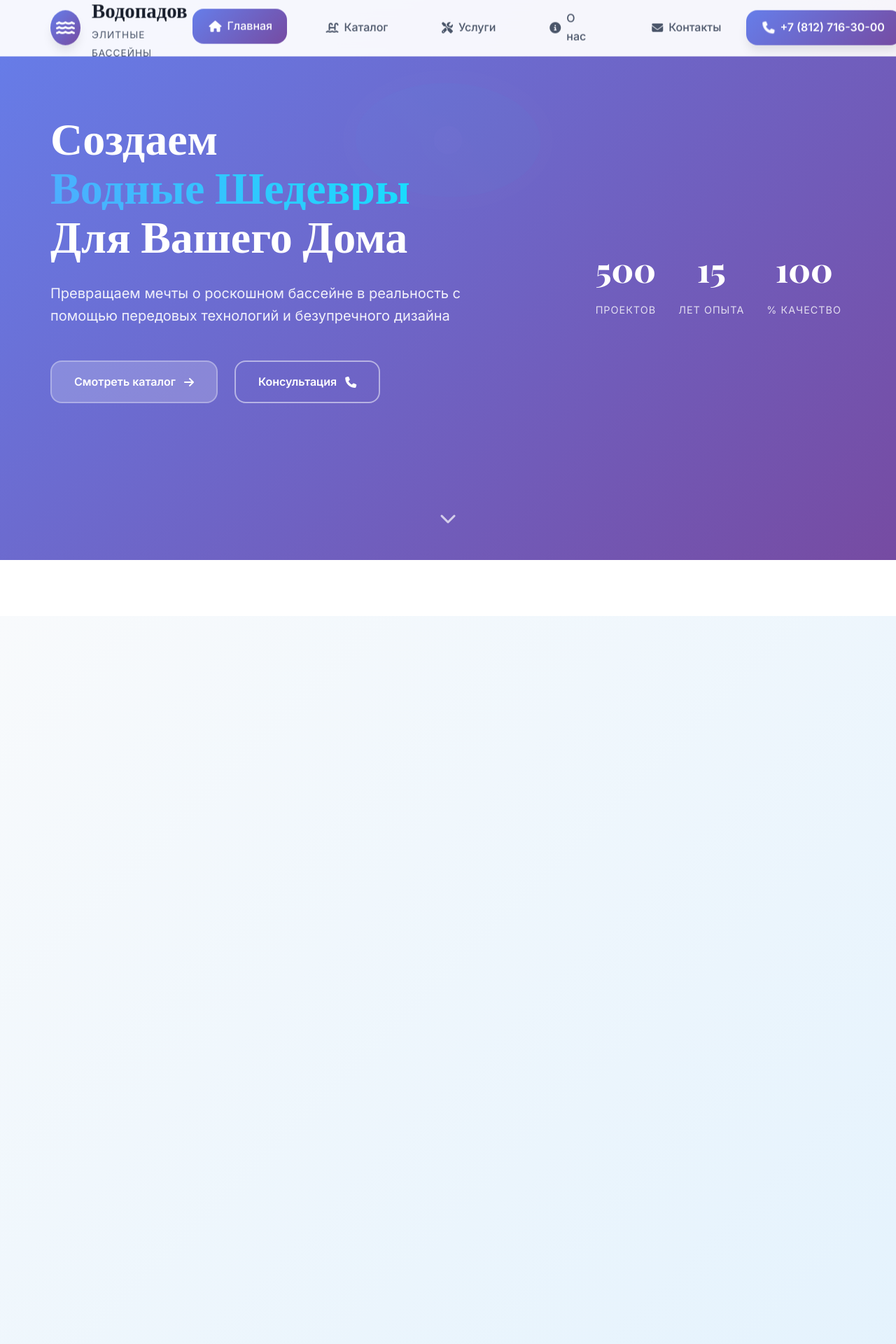
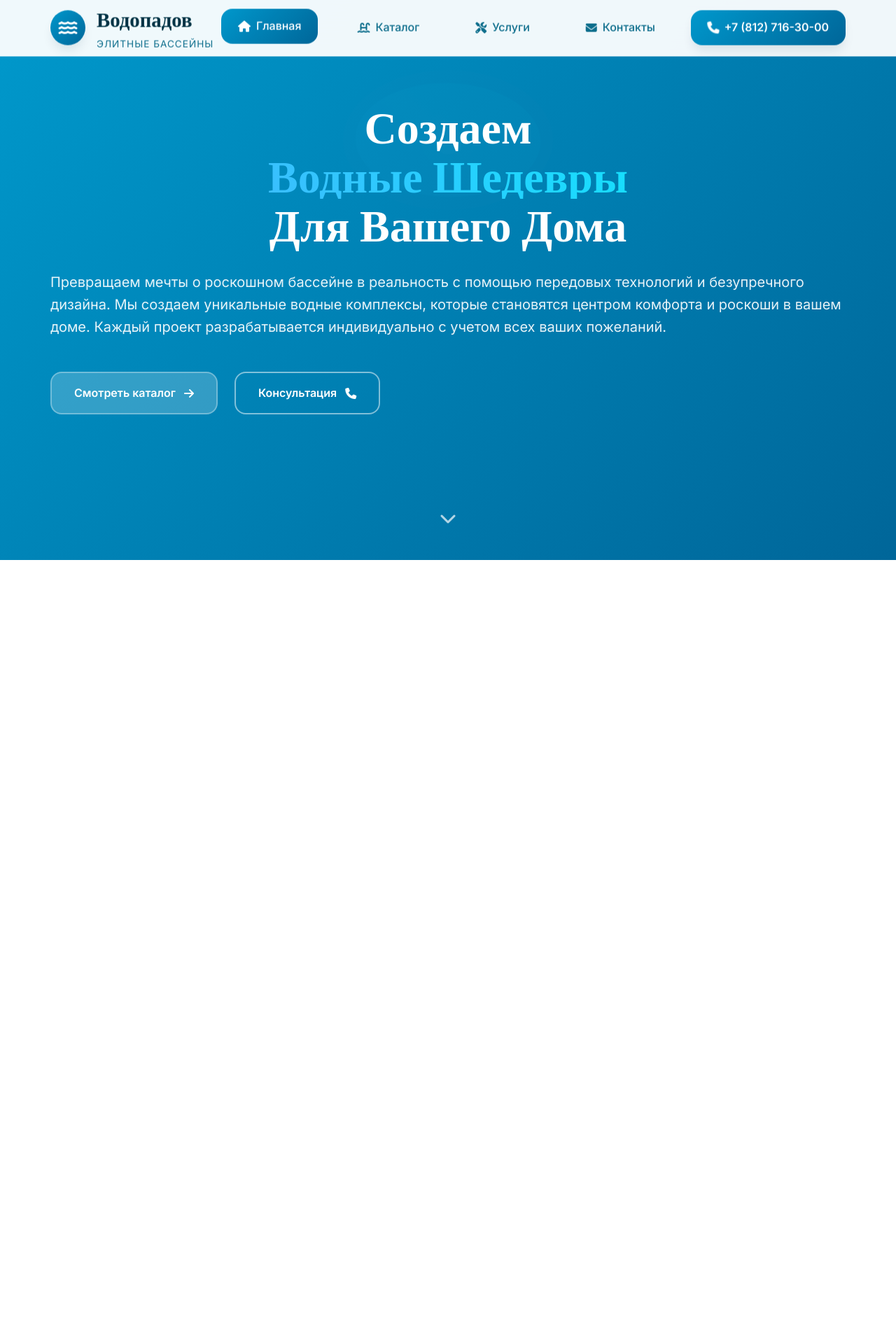
Before and after one commit to Mirzohid2001/basseyn, a Django app: page / in a window 1280 px wide. Shown: the top 1920 px of the page at 70% size. Run offline with Django 5.2, Linux system fonts and the light colour scheme; tables that the repository leaves empty hold one stand-in row (values such as "Sample post"); grey boxes marked "Sample" are stand-in pictures; some libraries are stand-ins or nearby versions.

Commit message:
last commit

```diff
--- a/main/views.py
+++ b/main/views.py
@@ -1,7 +1,7 @@
 # main/views.py
 from django.shortcuts import render, get_object_or_404
 from django.db.models import Count
-from .models import InfoPage, ContactInfo, About
+from .models import InfoPage, ContactInfo, About, Banner
 from products.models import Category
 
 def home(request):
@@ -10,8 +10,12 @@ def home(request):
         product_count=Count('products')
     ).filter(product_count__gt=0)[:6]  # Берем только категории с товарами, максимум 6
 
+    # Получаем активные баннеры
+    banners = Banner.objects.filter(is_active=True)
+
     context = {
-        'categories': categories
+        'categories': categories,
+        'banners': banners
     }
     return render(request, "main/home.html", context)
 
--- a/static/css/modern.css
+++ b/static/css/modern.css
@@ -23,25 +23,25 @@ body {
 /* ===== CSS VARIABLES ===== */
 :root {
     /* Colors */
-    --primary-gradient: linear-gradient(135deg, #667eea 0%, #764ba2 100%);
-    --secondary-gradient: linear-gradient(135deg, #f093fb 0%, #f5576c 100%);
-    --accent-gradient: linear-gradient(135deg, #4facfe 0%, #00f2fe 100%);
-    --dark-gradient: linear-gradient(135deg, #2c3e50 0%, #34495e 100%);
+    --primary-gradient: linear-gradient(135deg, #0099cc 0%, #006699 100%);
+    --secondary-gradient: linear-gradient(135deg, #00ccff 0%, #0088cc 100%);
+    --accent-gradient: linear-gradient(135deg, #00e5ff 0%, #00b8d4 100%);
+    --dark-gradient: linear-gradient(135deg, #004d66 0%, #003344 100%);
 
-    --primary-color: #667eea;
-    --secondary-color: #764ba2;
-    --accent-color: #4facfe;
-    --text-primary: #1a202c;
-    --text-secondary: #4a5568;
-    --text-light: #718096;
+    --primary-color: #0099cc;
+    --secondary-color: #006699;
+    --accent-color: #00e5ff;
+    --text-primary: #003344;
+    --text-secondary: #0e6e8c;
+    --text-light: #4fb3d4;
     --white: #ffffff;
     --black: #000000;
 
     /* Backgrounds */
     --bg-primary: #ffffff;
-    --bg-secondary: #f7fafc;
-    --bg-dark: #1a202c;
-    --bg-overlay: rgba(0, 0, 0, 0.7);
+    --bg-secondary: #f0f8ff;
+    --bg-dark: #003344;
+    --bg-overlay: rgba(0, 51, 68, 0.7);
 
     /* Spacing */
     --container-max-width: 1200px;
@@ -55,10 +55,10 @@ body {
     --radius-xl: 32px;
 
     /* Shadows */
-    --shadow-sm: 0 4px 6px -1px rgba(0, 0, 0, 0.1);
-    --shadow-md: 0 10px 15px -3px rgba(0, 0, 0, 0.1);
-    --shadow-lg: 0 20px 25px -5px rgba(0, 0, 0, 0.1);
-    --shadow-xl: 0 25px 50px -12px rgba(0, 0, 0, 0.25);
+    --shadow-sm: 0 4px 6px -1px rgba(0, 51, 68, 0.1);
+    --shadow-md: 0 10px 15px -3px rgba(0, 51, 68, 0.1);
+    --shadow-lg: 0 20px 25px -5px rgba(0, 51, 68, 0.1);
+    --shadow-xl: 0 25px 50px -12px rgba(0, 51, 68, 0.25);
 
     /* Transitions */
     --transition-fast: 0.2s ease-in-out;
@@ -85,7 +85,7 @@ body {
     left: 0;
     width: 100%;
     height: 100%;
-    background: linear-gradient(135deg, #667eea 0%, #764ba2 100%);
+    background: linear-gradient(135deg, #0099cc 0%, #006699 100%);
     display: flex;
     align-items: center;
     justify-content: center;
@@ -293,7 +293,7 @@ body {
     display: flex;
     align-items: center;
     overflow: hidden;
-    background: linear-gradient(135deg, #667eea 0%, #764ba2 100%);
+    background: linear-gradient(135deg, #0099cc 0%, #006699 100%);
 }
 
 .hero-background {
@@ -373,10 +373,12 @@ body {
     max-width: var(--container-max-width);
     margin: 0 auto;
     padding: 0 2rem;
-    display: grid;
-    grid-template-columns: 2fr 1fr;
-    gap: 4rem;
-    align-items: center;
+    text-align: left;
+}
+
+.hero-text {
+    width: 100%;
+    max-width: 100%;
 }
 
 .hero-title {
@@ -386,6 +388,7 @@ body {
     line-height: 1.1;
     margin-bottom: 2rem;
     color: white;
+    text-align: center;
 }
 
 .title-line {
@@ -414,9 +417,10 @@ body {
     font-size: 1.25rem;
     color: rgba(255, 255, 255, 0.9);
     margin-bottom: 3rem;
-    max-width: 600px;
+    max-width: 100%;
     opacity: 0;
     animation: slideUp 0.8s ease-out 0.6s forwards;
+    text-align: left;
 }
 
 .hero-buttons {
@@ -425,6 +429,7 @@ body {
     margin-bottom: 4rem;
     opacity: 0;
     animation: slideUp 0.8s ease-out 0.8s forwards;
+    justify-content: flex-start;
 }
 
 .btn {
@@ -1194,7 +1199,6 @@ body {
         font-size: 1.3rem;
     }
 
-    .features-grid,
     .portfolio-grid,
     .services-grid {
         grid-template-columns: 1fr;
@@ -1237,10 +1241,6 @@ body {
 
 /* Small devices (landscape phones, 576px and up) */
 @media (min-width: 576px) and (max-width: 767px) {
-    .features-grid {
-        grid-template-columns: repeat(2, 1fr);
-    }
-
     .portfolio-grid {
         grid-template-columns: repeat(2, 1fr);
     }
@@ -1261,10 +1261,6 @@ body {
 
 /* Medium devices (tablets, 768px and up) */
 @media (min-width: 768px) and (max-width: 991px) {
-    .features-grid {
-        grid-template-columns: repeat(2, 1fr);
-    }
-
     .portfolio-grid {
         grid-template-columns: repeat(2, 1fr);
     }
@@ -1285,10 +1281,6 @@ body {
 
 /* Large devices (desktops, 992px and up) */
 @media (min-width: 992px) {
-    .features-grid {
-        grid-template-columns: repeat(4, 1fr);
-    }
-
     .portfolio-grid {
         grid-template-columns: repeat(3, 1fr);
     }
@@ -1354,7 +1346,7 @@ body {
     .hero-container {
         grid-template-columns: 1fr;
         gap: 2rem;
-        text-align: center;
+        text-align: left;
     }
 
     .hero-stats {
@@ -1365,7 +1357,7 @@ body {
 
     .hero-buttons {
         flex-direction: column;
-        align-items: center;
+        align-items: flex-start;
     }
 
     .footer-container {
--- a/static/js/modern.js
+++ b/static/js/modern.js
@@ -170,28 +170,7 @@ class ModernSite {
 
     // ===== COUNTERS =====
     setupCounters() {
-        const counters = document.querySelectorAll('.stat-number');
-
-        counters.forEach(counter => {
-            const target = parseInt(counter.getAttribute('data-count'));
-
-            gsap.fromTo(counter, {
-                innerHTML: 0
-            }, {
-                innerHTML: target,
-                duration: 2,
-                ease: 'power2.out',
-                snap: { innerHTML: 1 },
-                scrollTrigger: {
-                    trigger: counter,
-                    start: 'top 80%',
-                    toggleActions: 'play none none reverse'
-                },
-                onUpdate: function() {
-                    counter.innerHTML = Math.ceil(counter.innerHTML);
-                }
-            });
-        });
+        // Удалено, так как счетчики больше не используются
     }
 
     // ===== PARALLAX EFFECTS =====
--- a/templates/base.html
+++ b/templates/base.html
@@ -66,10 +66,10 @@
                     <i class="fas fa-tools"></i>
                     <span>Услуги</span>
                 </a>
-                <a href="{% url 'about' %}" class="nav-link {% if request.resolver_match.url_name == 'about' %}active{% endif %}">
+                <!-- <a href="{% url 'about' %}" class="nav-link {% if request.resolver_match.url_name == 'about' %}active{% endif %}">
                     <i class="fas fa-info-circle"></i>
                     <span>О нас</span>
-                </a>
+                </a> -->
                 <a href="{% url 'contacts' %}" class="nav-link {% if request.resolver_match.url_name == 'contacts' %}active{% endif %}">
                     <i class="fas fa-envelope"></i>
                     <span>Контакты</span>
@@ -115,7 +115,9 @@
                     </h1>
                     <p class="hero-subtitle">
                         Превращаем мечты о роскошном бассейне в реальность с помощью
-                        передовых технологий и безупречного дизайна
+                        передовых технологий и безупречного дизайна. Мы создаем уникальные водные комплексы,
+                        которые становятся центром комфорта и роскоши в вашем доме.
+                        Каждый проект разрабатывается индивидуально с учетом всех ваших пожеланий.
                     </p>
                     <div class="hero-buttons">
                         <a href="{% url 'product_list' %}" class="btn btn-primary">
@@ -126,21 +128,6 @@
                             <span>Консультация</span>
                             <i class="fas fa-phone"></i>
                         </a>
-                    </div>
-                </div>
-
-                <div class="hero-stats">
-                    <div class="stat-item">
-                        <div class="stat-number" data-count="500">0</div>
-                        <div class="stat-label">Проектов</div>
-                    </div>
-                    <div class="stat-item">
-                        <div class="stat-number" data-count="15">0</div>
-                        <div class="stat-label">Лет опыта</div>
-                    </div>
-                    <div class="stat-item">
-                        <div class="stat-number" data-count="100">0</div>
-                        <div class="stat-label">% Качество</div>
                     </div>
                 </div>
             </div>
--- a/templates/main/home.html
+++ b/templates/main/home.html
@@ -4,62 +4,6 @@
 {% block title %}Водопадов — Элитные Бассейны и Водные Комплексы{% endblock %}
 
 {% block content %}
-<!-- Features Section -->
-<section class="section features-section" id="features">
-    <div class="container">
-        <div class="section-header text-center fade-in">
-            <h2 class="section-title">Почему выбирают нас</h2>
-            <p class="section-subtitle">Мы создаем не просто бассейны, а произведения искусства</p>
-        </div>
-
-        <div class="features-grid card-container">
-            <div class="feature-card card fade-in">
-                <div class="feature-icon">
-                    <i class="fas fa-drafting-compass"></i>
-                </div>
-                <h3 class="feature-title">Индивидуальный дизайн</h3>
-                <p class="feature-description">
-                    Каждый проект создается с учетом ваших пожеланий и особенностей участка.
-                    Наши дизайнеры воплотят любую вашу мечту в реальность.
-                </p>
-            </div>
-
-            <div class="feature-card card fade-in">
-                <div class="feature-icon">
-                    <i class="fas fa-tools"></i>
-                </div>
-                <h3 class="feature-title">Премиум оборудование</h3>
-                <p class="feature-description">
-                    Используем только проверенное оборудование ведущих мировых производителей.
-                    Гарантируем долговечность и безупречную работу.
-                </p>
-            </div>
-
-            <div class="feature-card card fade-in">
-                <div class="feature-icon">
-                    <i class="fas fa-shield-alt"></i>
-                </div>
-                <h3 class="feature-title">Полная гарантия</h3>
-                <p class="feature-description">
-                    Предоставляем расширенную гарантию на все виды работ и оборудование.
-                    Наша поддержка 24/7 всегда готова помочь.
-                </p>
-            </div>
-
-            <div class="feature-card card fade-in">
-                <div class="feature-icon">
-                    <i class="fas fa-clock"></i>
-                </div>
-                <h3 class="feature-title">Точные сроки</h3>
-                <p class="feature-description">
-                    Соблюдаем договорные сроки без компромиссов. Наша команда профессионалов
-                    работает эффективно и качественно.
-                </p>
-            </div>
-        </div>
-    </div>
-</section>
-
 <!-- Portfolio Section -->
 <section class="section portfolio-section" id="portfolio">
     <div class="container">
@@ -349,62 +293,42 @@
         </div>
     </div>
 </section>
+
+<!-- Promo Banners Section -->
+{% if banners %}
+<section class="section promo-banners-section">
+    <div class="container">
+        <div class="promo-banners-grid">
+            {% for banner in banners %}
+            <div class="promo-banner fade-in"
+                 {% if banner.background_color %}style="background-color: {{ banner.background_color }};"{% endif %}>
+                {% if banner.image %}
+                <div class="banner-image">
+                    <img src="{{ banner.image.url }}" alt="{{ banner.title }}">
+                </div>
+                {% endif %}
+                <div class="banner-content">
+                    <h3 class="banner-title">{{ banner.title }}</h3>
+                    {% if banner.subtitle %}
+                    <p class="banner-subtitle">{{ banner.subtitle }}</p>
+                    {% endif %}
+                    {% if banner.link %}
+                    <a href="{{ banner.link }}" class="banner-link">
+                        <span>{{ banner.link_text }}</span>
+                        <i class="fas fa-arrow-right"></i>
+                    </a>
+                    {% endif %}
+                </div>
+            </div>
+            {% endfor %}
+        </div>
+    </div>
+</section>
+{% endif %}
 {% endblock %}
 
 {% block extra_head %}
 <style>
-/* Home Page Specific Styles */
-.features-section {
-    background: linear-gradient(135deg, #f8fafc 0%, #e3f2fd 100%);
-}
-
-.features-grid {
-    display: grid;
-    grid-template-columns: repeat(auto-fit, minmax(300px, 1fr));
-    gap: 2rem;
-    margin-top: 4rem;
-}
-
-.feature-card {
-    background: white;
-    padding: 3rem 2rem;
-    border-radius: var(--radius-lg);
-    text-align: center;
-    box-shadow: var(--shadow-md);
-    transition: var(--transition-normal);
-    border: 1px solid rgba(255, 255, 255, 0.2);
-}
-
-.feature-card:hover {
-    transform: translateY(-10px);
-    box-shadow: var(--shadow-xl);
-}
-
-.feature-icon {
-    width: 80px;
-    height: 80px;
-    background: var(--primary-gradient);
-    border-radius: 50%;
-    display: flex;
-    align-items: center;
-    justify-content: center;
-    margin: 0 auto 2rem;
-    font-size: 2rem;
-    color: white;
-}
-
-.feature-title {
-    font-size: 1.5rem;
-    font-weight: 600;
-    margin-bottom: 1rem;
-    color: var(--text-primary);
-}
-
-.feature-description {
-    color: var(--text-secondary);
-    line-height: 1.6;
-}
-
 /* Portfolio Section */
 .portfolio-section {
     background: white;
--- a/templates/orders/order_form.html
+++ b/templates/orders/order_form.html
@@ -191,7 +191,7 @@
 <style>
 /* Page Header */
 .page-header {
-    background: linear-gradient(135deg, #667eea 0%, #764ba2 100%);
+    background: linear-gradient(135deg, #0099cc 0%, #006699 100%);
     color: white;
     padding: 8rem 0 4rem;
     position: relative;
@@ -547,7 +547,7 @@
 }
 
 .features-list i {
-    color: #10b981;
+    color: #00b8d4;
     font-size: 0.9rem;
 }
 
--- a/templates/products/product_list.html
+++ b/templates/products/product_list.html
@@ -166,7 +166,7 @@
 <style>
 /* Page Header */
 .page-header {
-    background: linear-gradient(135deg, #667eea 0%, #764ba2 100%);
+    background: linear-gradient(135deg, #0099cc 0%, #006699 100%);
     color: white;
     padding: 8rem 0 4rem;
     position: relative;
@@ -473,7 +473,7 @@
     width: 40px;
     height: 40px;
     border-radius: 50%;
-    background: #f8fafc;
+    background: #f0f8ff;
     color: var(--text-secondary);
     text-decoration: none;
     transition: var(--transition-normal);
@@ -493,7 +493,7 @@
 
 /* CTA Section */
 .cta-section {
-    background: linear-gradient(135deg, #1a202c 0%, #2d3748 100%);
+    background: linear-gradient(135deg, #004d66 0%, #003344 100%);
     color: white;
     padding: 6rem 0;
     margin-top: 4rem;
--- a/templates/services/service_list.html
+++ b/templates/services/service_list.html
@@ -175,7 +175,7 @@
 <style>
 /* Page Header */
 .page-header {
-    background: linear-gradient(135deg, #667eea 0%, #764ba2 100%);
+    background: linear-gradient(135deg, #0099cc 0%, #006699 100%);
     color: white;
     padding: 8rem 0 4rem;
     position: relative;
@@ -453,7 +453,7 @@
 /* Process Section */
 .process-section {
     padding: 6rem 0;
-    background: linear-gradient(135deg, #667eea 0%, #764ba2 100%);
+    background: linear-gradient(135deg, #0099cc 0%, #006699 100%);
     color: white;
 }
 
@@ -513,7 +513,7 @@
 
 /* CTA Section */
 .cta-section {
-    background: linear-gradient(135deg, #1a202c 0%, #2d3748 100%);
+    background: linear-gradient(135deg, #004d66 0%, #003344 100%);
     color: white;
     padding: 6rem 0;
 }
```
Also changed, not shown: other parts of templates/main/home.html (+95 -3 lines), main/admin.py (+9 -1 lines), main/models.py (+20 -0 lines), templates/main/about.html (+4 -4 lines), main/migrations/0003_banner.py (added), media/banners/photo_2025-04-09_09-28-39.jpg (added), 1 other file.
